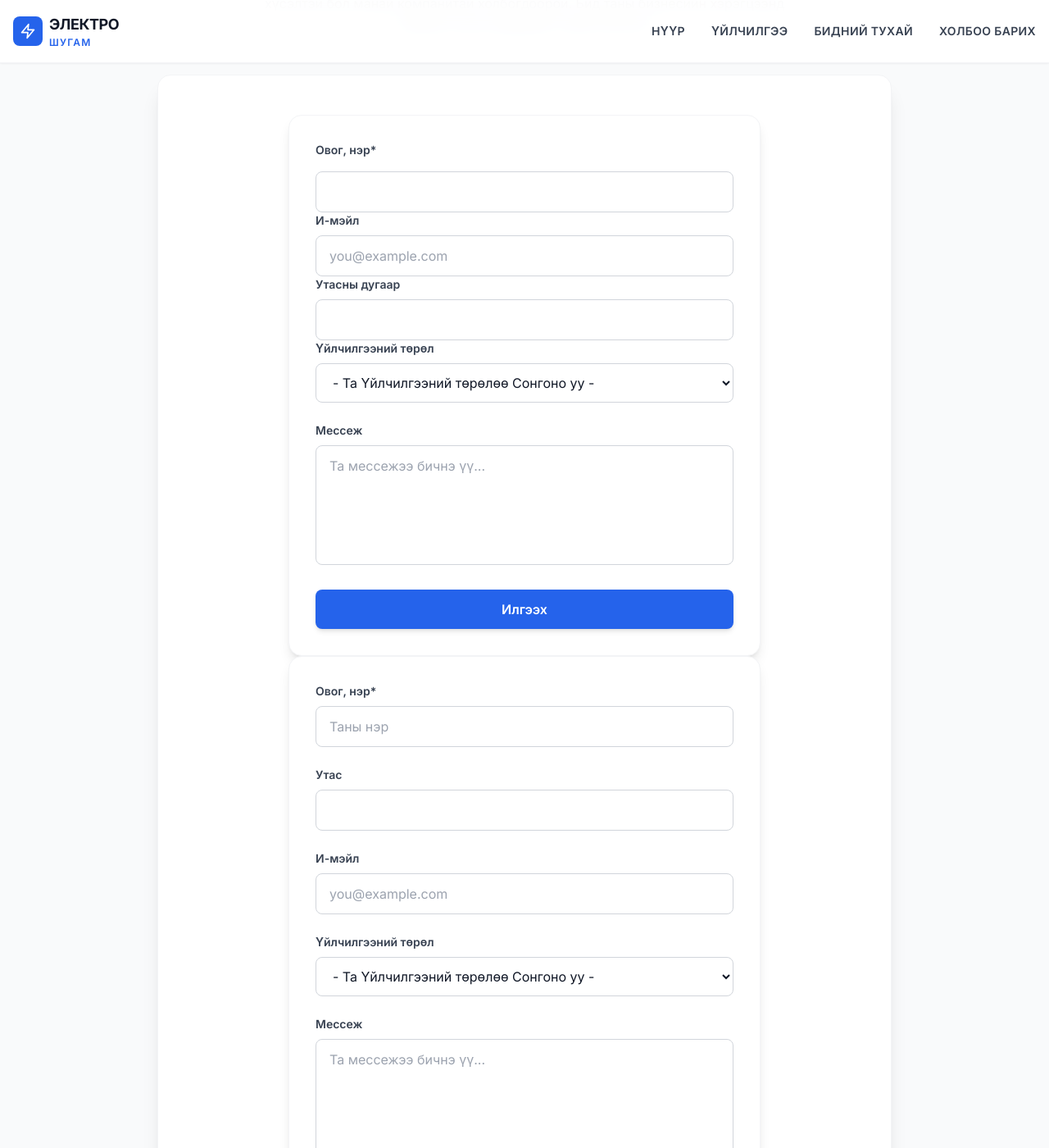
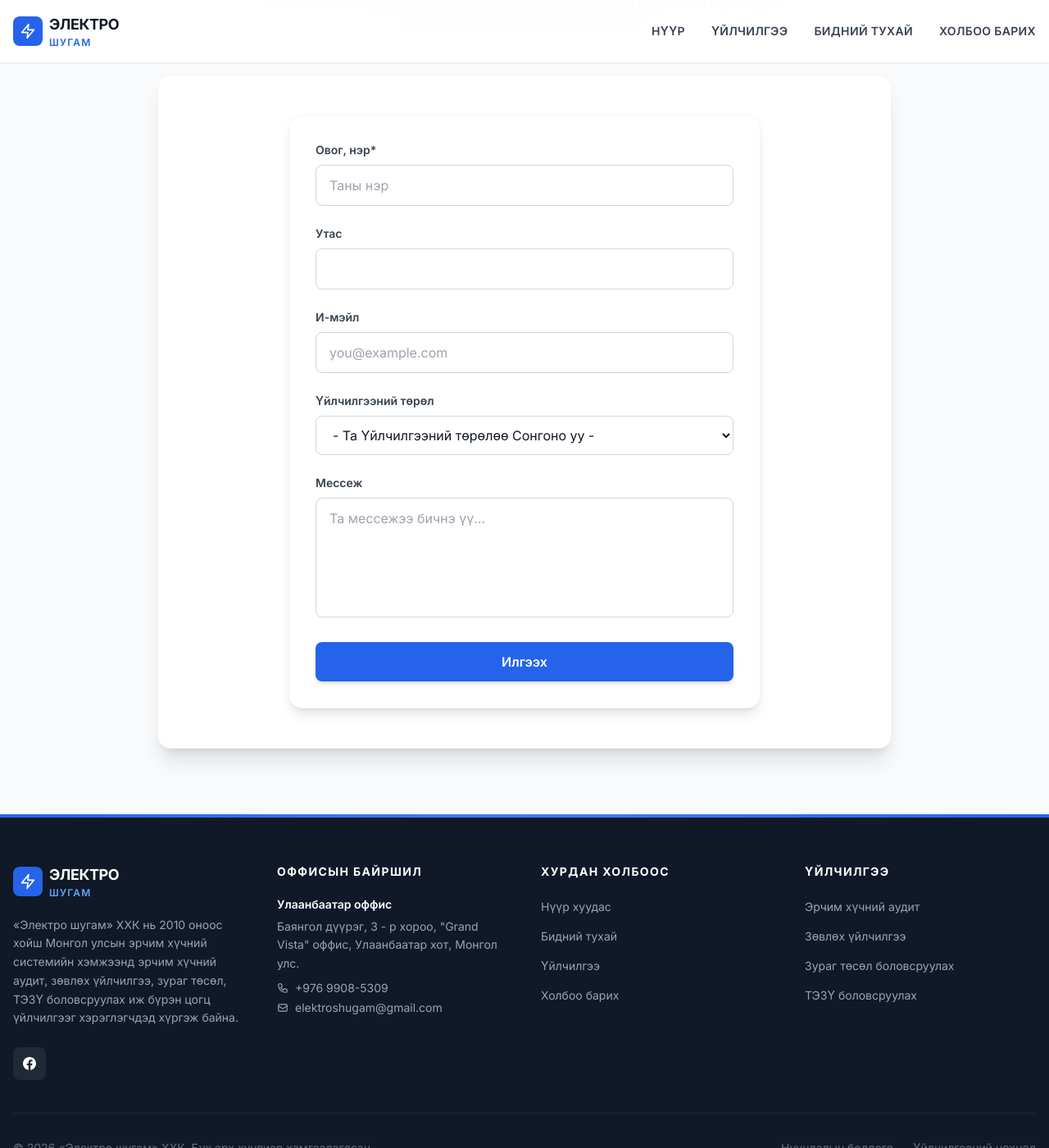
Before and after one commit to electroshugam/electroshugam_web_new, a Jekyll site: the page built from contact.html, in a window 1280 px wide and 1400 px high, scrolled down 1347 px. Shown: the whole window at 82% size. Built offline with Jekyll 4.4.1, drawn with Linux system fonts in a browser that asks for light colours; nearby versions of some CDN libraries; some of the changed lines change nothing that is shown.

Commit message:
fig update

```diff
--- a/contact.html
+++ b/contact.html
@@ -94,170 +94,6 @@ body_class: ""
             </label>
             <button type="submit">Send</button>
           </form>
-
--->
-
-
-    <form action="https://formspree.io/f/xzdyprjy"
-          method="POST"
-          class="max-w-xl mx-auto bg-white p-8 rounded-2xl shadow-lg border border-gray-100 space-y-6">
-
-      <!-- Email -->
-      <div>
-        <label class="block text-sm font-semibold text-gray-700 mb-4 required">
-          Овог, нэр*
-        </label>
-        <input
-          type="name"
-          name="name"
-          required
-          oninvalid="this.setCustomValidity('Та Овог нэрээ оруулна уу')"
-          oninput="this.setCustomValidity('')"
-
-          class="w-full px-4 py-3 rounded-lg border border-gray-300 focus:border-blue-500 focus:ring-2 focus:ring-blue-100 outline-none transition"
-          placeholder="">
-        <label class="block text-sm font-semibold text-gray-700 mb-2 required">
-          И-мэйл
-        </label>
-        <input
-          type="email"
-          name="email"
-          required
-          oninvalid="this.setCustomValidity('Та Имэйлээ оруулна уу')"
-          oninput="this.setCustomValidity('')"
-          class="w-full px-4 py-3 rounded-lg border border-gray-300 focus:border-blue-500 focus:ring-2 focus:ring-blue-100 outline-none transition"
-          placeholder="you@example.com">
-          <br>
-        <label class="block text-sm font-semibold text-gray-700 mb-2 required">
-          Утасны дугаар
-        </label>
-        <input
-          type="phone"
-          name="phone"
-          required
-          oninvalid="this.setCustomValidity('Та Утасны дугаараа оруулна уу')"
-          oninput="this.setCustomValidity('')"
-          class="w-full px-4 py-3 rounded-lg border border-gray-300 focus:border-blue-500 focus:ring-2 focus:ring-blue-100 outline-none transition"
-          placeholder="">
-          <br>
-      <label class="block text-sm font-semibold text-gray-700 mb-2">
-        Үйлчилгээний төрөл
-      </label>
-
-      <select
-        name="service"
-        required
-        class="w-full px-4 py-3 rounded-lg border border-gray-300 bg-white focus:border-blue-500 focus:ring-2 focus:ring-blue-100 outline-none transition">
-
-        <option value=""> - Та Үйлчилгээний төрөлөө Сонгоно уу -</option>
-        <option value="audit">Эрчим хүчний аудит</option>
-        <option value="consulting">Зөвлөх үйлчилгээ</option>
-        <option value="design">Зураг төсөл</option>
-        <option value="feasibility">ТЭЗҮ боловсруулах</option>
-        <option value="other">Бусад</option>
-
-      </select>
-
-
-
-      </div>
-
-
-      <!-- Message -->
-      <div>
-        <label class="block text-sm font-semibold text-gray-700 mb-2">
-          Мессеж
-        </label>
-        <textarea
-          name="message"
-          rows="5"
-          required
-          class="w-full px-4 py-3 rounded-lg border border-gray-300 focus:border-blue-500 focus:ring-2 focus:ring-blue-100 outline-none transition resize-none"
-          placeholder="Та мессежээ бичнэ үү..."></textarea>
-      </div>
-
-  <!-- Button -->
-  <button
-    type="submit"
-    class="w-full bg-blue-600 text-white font-semibold py-3 rounded-lg hover:bg-blue-700 transition shadow-md hover:shadow-lg">
-    Илгээх
-  </button>
-  <input type="hidden" name="_redirect" value="/thank-you/">
-
-</form>
-
-
-
-<!--
-
-<form
-  action="https://formspree.io/f/xzdyprjy"
-  method="POST"
-  class="max-w-xl mx-auto bg-white p-8 rounded-2xl shadow-lg border border-gray-100 space-y-6"
->
-
-  <h2 class="text-2xl font-bold text-gray-900 text-center">
-    Холбоо барих
-  </h2>
-
-  <div>
-    <label class="block text-sm font-semibold text-gray-700 mb-2">
-      И-мэйл
-    </label>
-    <input
-      type="email"
-      name="email"
-      required
-      oninvalid="this.setCustomValidity('Имэйлээ оруулна уу')"
-      oninput="this.setCustomValidity('')"
-      placeholder="you@example.com"
-      class="w-full px-4 py-3 rounded-lg border border-gray-300 focus:border-blue-500 focus:ring-2 focus:ring-blue-100 outline-none transition"
-    >
-  </div>
-
-  <div>
-    <label class="block text-sm font-semibold text-gray-700 mb-2">
-      Үйлчилгээ
-    </label>
-    <select
-      name="service"
-      required
-      oninvalid="this.setCustomValidity('Үйлчилгээгээ сонгоно уу')"
-      oninput="this.setCustomValidity('')"
-      class="w-full px-4 py-3 rounded-lg border border-gray-300 bg-white focus:border-blue-500 focus:ring-2 focus:ring-blue-100 outline-none transition"
-    >
-      <option value="" disabled selected>-- Сонгоно уу --</option>
-      <option value="audit">Эрчим хүчний аудит</option>
-      <option value="consulting">Зөвлөх үйлчилгээ</option>
-      <option value="design">Зураг төсөл</option>
-      <option value="feasibility">ТЭЗҮ боловсруулах</option>
-      <option value="other">Бусад</option>
-    </select>
-  </div>
-
-  <div>
-    <label class="block text-sm font-semibold text-gray-700 mb-2">
-      Мессеж
-    </label>
-    <textarea
-      name="message"
-      rows="5"
-      required
-      oninvalid="this.setCustomValidity('Мессежээ бичнэ үү')"
-      oninput="this.setCustomValidity('')"
-      placeholder="Та мессежээ бичнэ үү..."
-      class="w-full px-4 py-3 rounded-lg border border-gray-300 focus:border-blue-500 focus:ring-2 focus:ring-blue-100 outline-none transition resize-none"
-    ></textarea>
-  </div>
-
-  <button
-    type="submit"
-    class="w-full bg-blue-600 text-white font-semibold py-3 rounded-lg hover:bg-blue-700 transition shadow-md hover:shadow-lg"
-  >
-    Илгээх
-  </button>
-
-</form>
 
 -->
 
```
